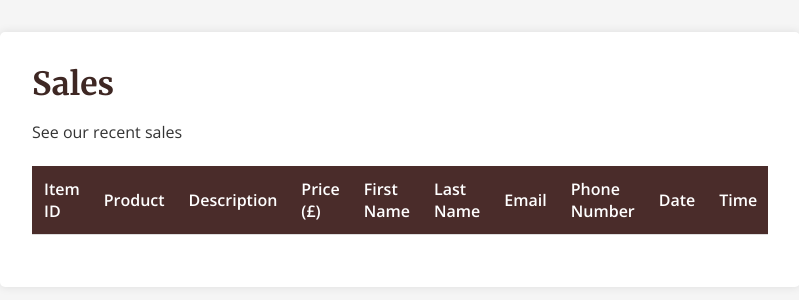
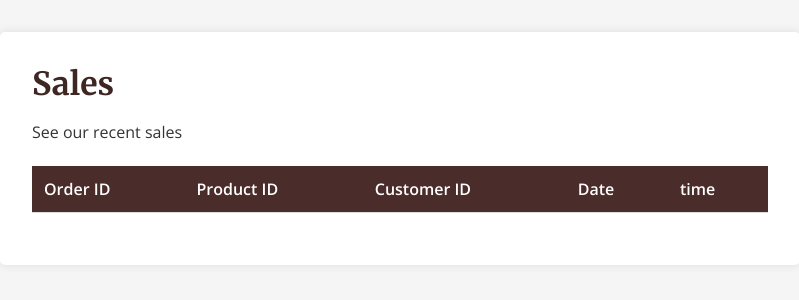
Before and after one commit to khanya-mcfadden/SQLite_Implementation, a Flask app: page /sales in a window 1280 px wide. Shown: the part 54-354 px from the top of the page, without its empty margins (240-1039 px from the left). Run offline with Flask 3, Linux system fonts and the light colour scheme; data comes from the database, SQL or seed files in the repository; both versions use the stored data as it was after the commit; data that the repository does not hold is empty.

```diff
--- a/templates/sales.html
+++ b/templates/sales.html
@@ -10,16 +10,11 @@
   <table>
     <thead>
       <tr>
-        <th>Item ID</th>
-        <th>Product</th>
-        <th>Description</th>
-        <th>Price (£)</th>
-        <th>First Name</th>
-        <th>Last Name</th>
-        <th>Email</th>
-        <th>Phone Number</th>
+        <th>Order ID</th>
+        <th>Product ID</th>
+         <th>Customer ID</th>
         <th>Date</th>
-        <th>Time</th>
+        <th>time</th>
       </tr>
     </thead>
     <tbody>
@@ -31,10 +26,7 @@
           <td>{{ sale[3] }}</td>
           <td>{{ sale[4] }}</td>
           <td>{{ sale[5] }}</td>
-          <td>{{ sale[6] }}</td>
-          <td>{{ sale[7] }}</td>
-          <td>{{ sale[8] }}</td>
-          <td>{{ sale[9] }}</td>
+
         </tr>
       {% endfor %}
     </tbody>
```
Also changed, not shown: insert_data.py (+11 -11 lines), BeanBrew.db, Main.py (line endings or trailing spaces).
